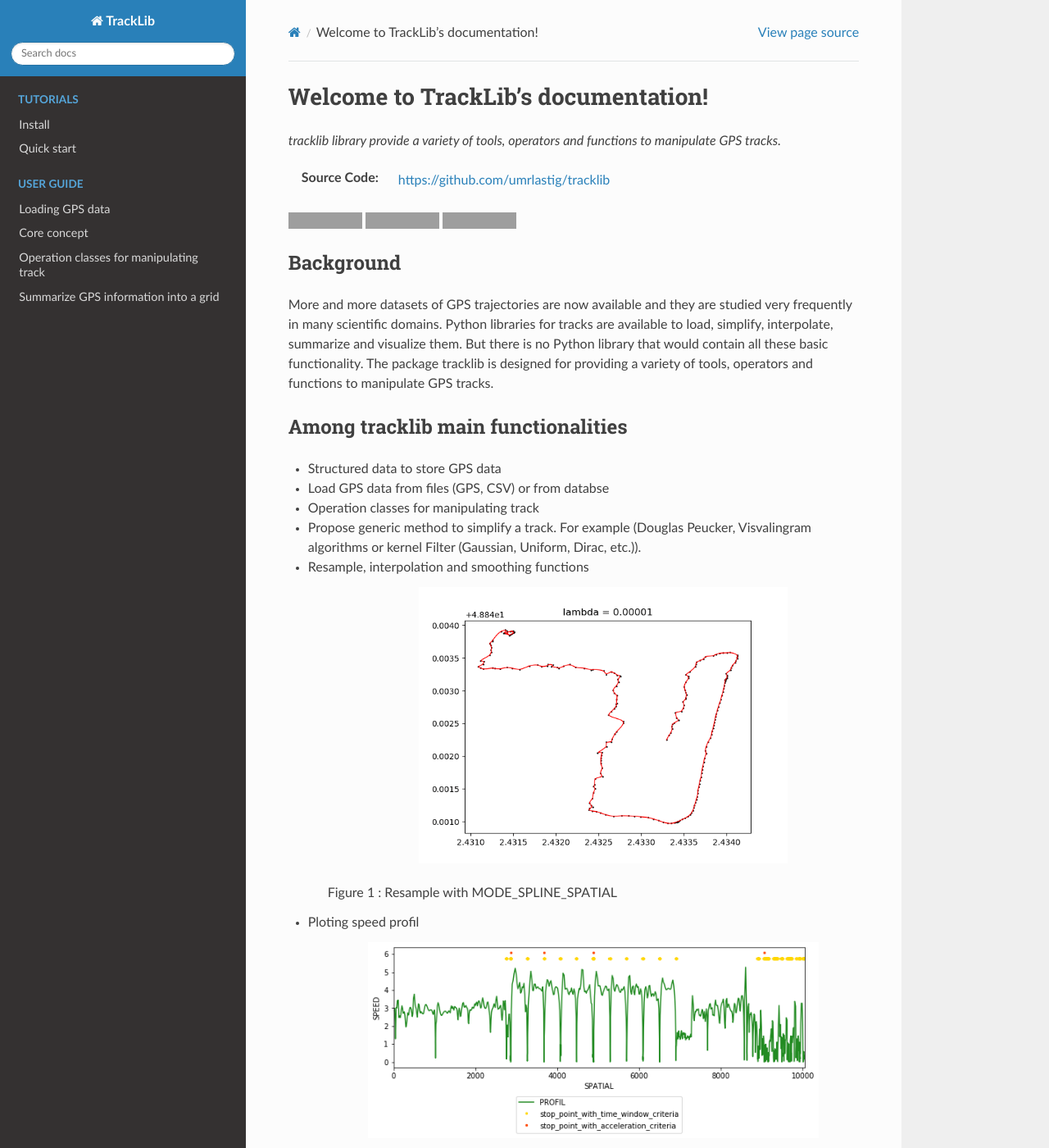
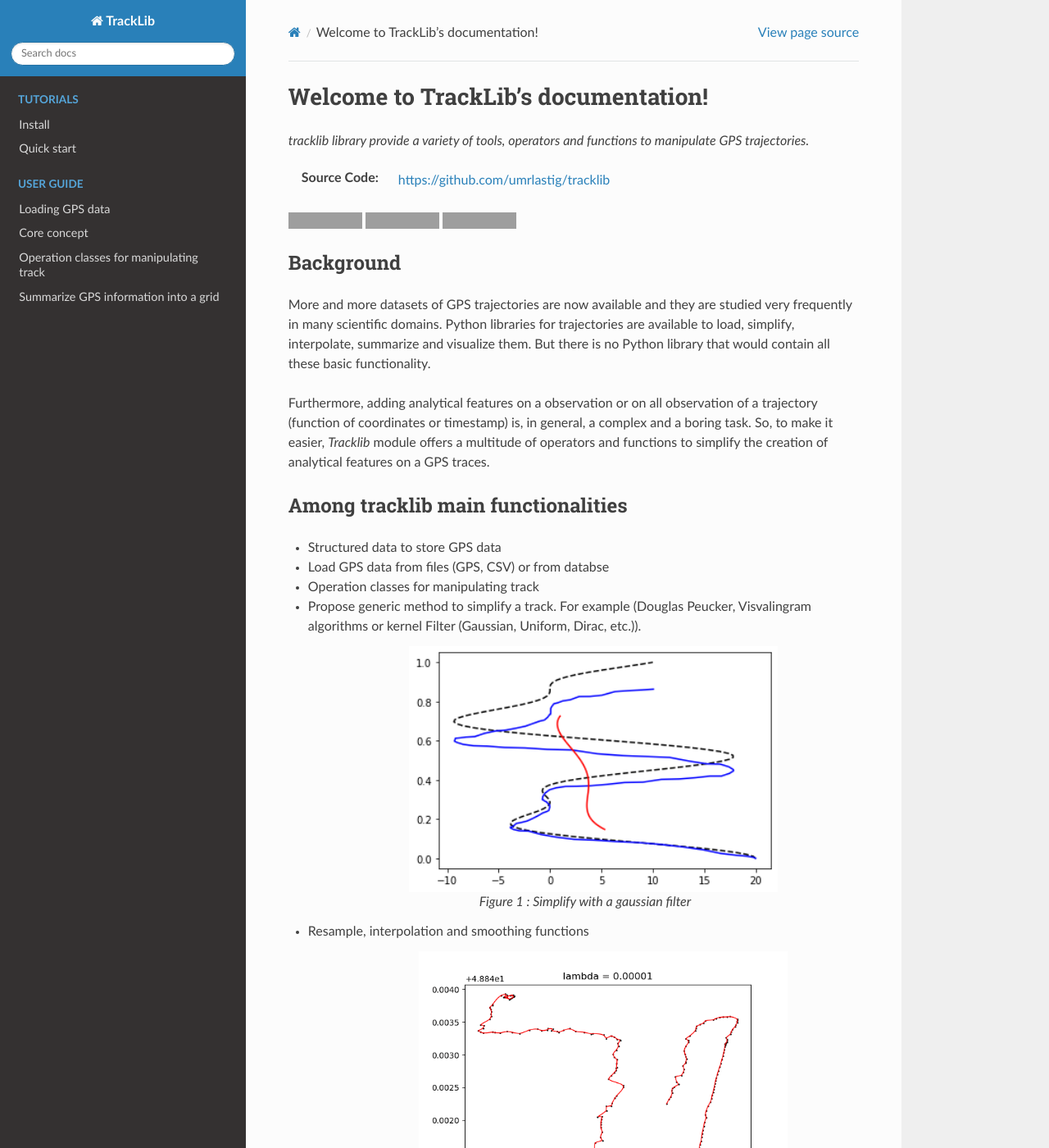
Before and after one commit to umrlastig/tracklib, a Sphinx documentation site: the page built from doc/source/index.rst, in a window 1280 px wide and 1400 px high. Shown: the whole window at 82% size. Built offline with Sphinx 7.4.7 and the Read the Docs theme 2.0.0, drawn with Linux system fonts in a browser that asks for light colours; some of the changed text lies outside the part shown; grey boxes are pictures that could not be loaded.

Commit message:
documentation

```diff
--- a/doc/source/index.rst
+++ b/doc/source/index.rst
@@ -7,7 +7,7 @@
 Welcome to TrackLib’s documentation!
 =======================================
 
-*tracklib library provide a variety of tools, operators and functions to manipulate GPS tracks.*
+*tracklib library provide a variety of tools, operators and functions to manipulate GPS trajectories.*
 
 :Source Code: https://github.com/umrlastig/tracklib
 
@@ -23,9 +23,12 @@
 **************
 
 More and more datasets of GPS trajectories are now available and they are studied very frequently in many scientific domains.
-Python libraries for tracks are available to load, simplify, interpolate, summarize and visualize them.
+Python libraries for trajectories are available to load, simplify, interpolate, summarize and visualize them.
 But there is no Python library that would contain all these basic functionality.
-The package tracklib is designed for providing a variety of tools, operators and functions to manipulate GPS tracks.
+
+Furthermore, adding analytical features on a observation or on all observation of a trajectory (function of coordinates or timestamp)
+is, in general, a complex and a boring task. So, to make it easier, *Tracklib* module offers a multitude of operators
+and functions to simplify the creation of analytical features on a GPS traces.
 
 
 Among tracklib main functionalities
@@ -35,13 +38,20 @@
 * Load GPS data from files (GPS, CSV) or from databse
 * Operation classes for manipulating track
 * Propose generic method to simplify a track. For example (Douglas Peucker, Visvalingram algorithms or kernel Filter (Gaussian, Uniform, Dirac, etc.)).
+
+    .. figure:: ./img/generate_random.png
+	   :width: 450px
+	   :align: center
+
+	   Figure 1 : Simplify with a gaussian filter
+
 * Resample, interpolation and smoothing functions
 
 	.. figure:: ./img/smooth.gif
 	   :width: 450px
 	   :align: center
 
-       Figure 1 : Resample with MODE_SPLINE_SPATIAL
+       Figure 2 : Resample with MODE_SPLINE_SPATIAL
 
 
 * Ploting speed profil
--- a/doc/source/quickstart.rst
+++ b/doc/source/quickstart.rst
@@ -117,3 +114,6 @@
    :align: center
 
    Figure 4 : Segmentation per speed change
+
+
+- Further examples of tracklib use-cases can be found in the example folder: SpeedProfil.py, Interpolation.py, LoadFromDatabase.py
```
Also changed, not shown: other parts of doc/source/quickstart.rst (+0 -3 lines), README.md (+1 -1 lines), 1 other file.
